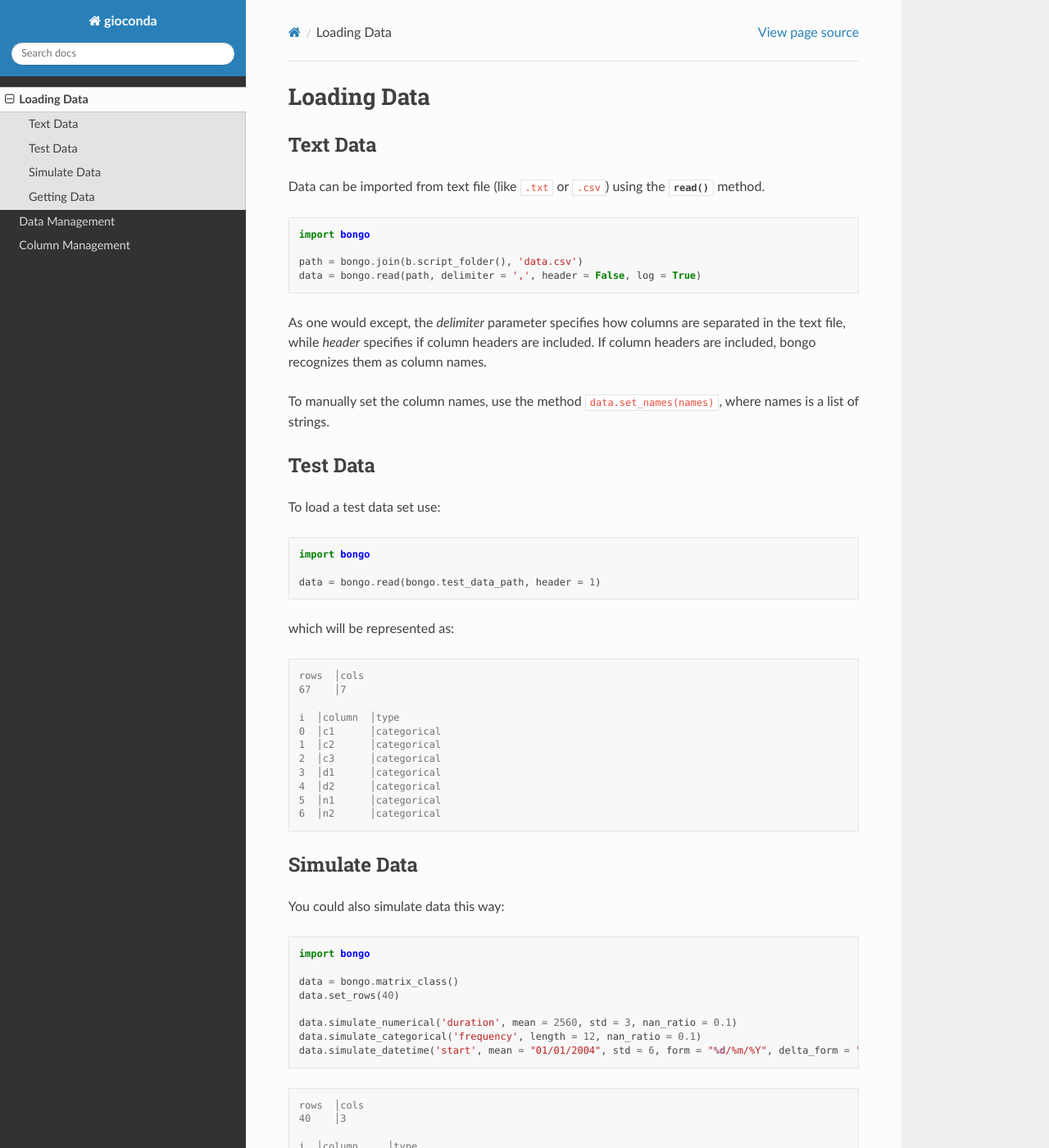
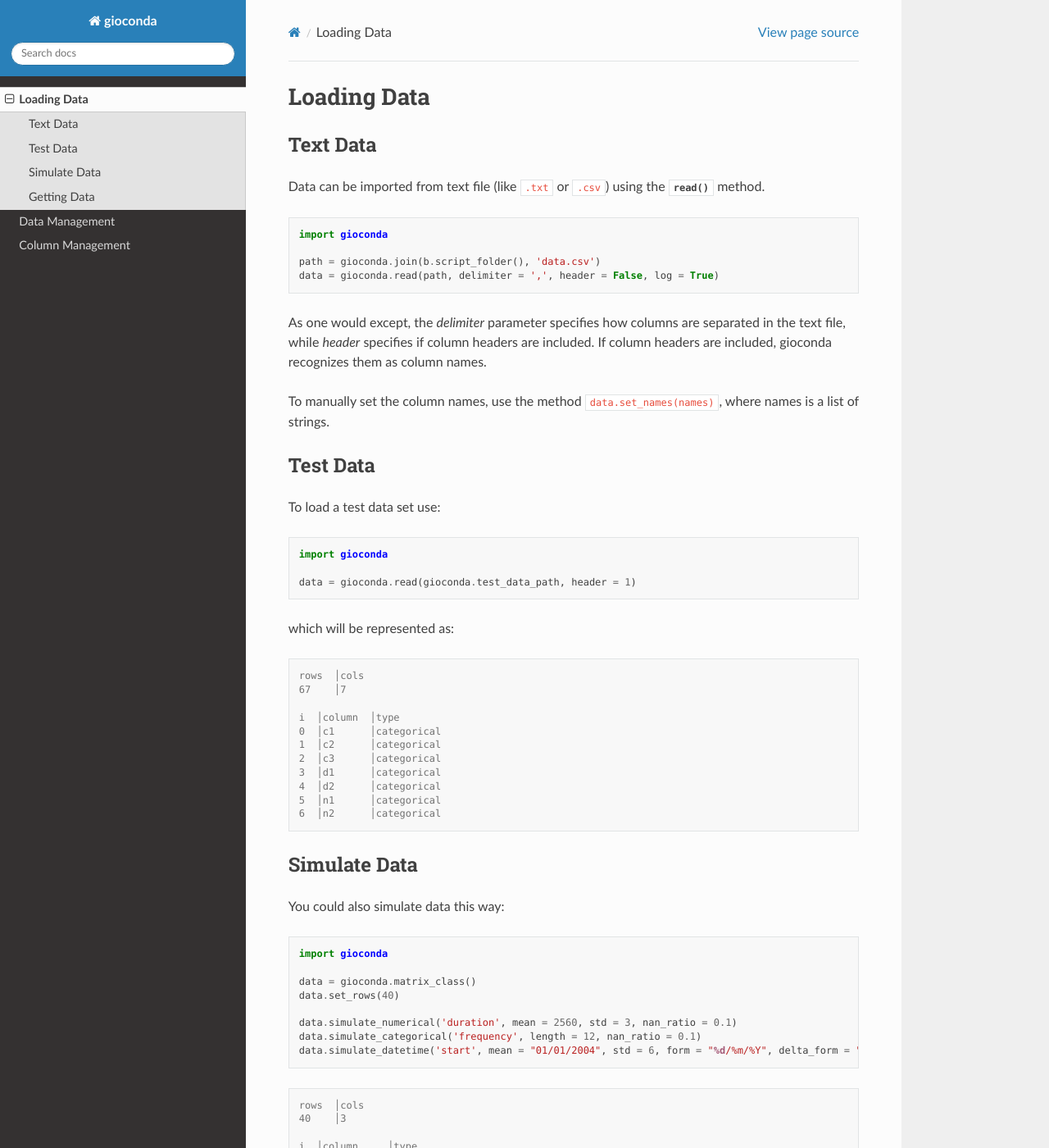
Before and after one commit to piccolomo/gioconda, a Sphinx documentation site: the page built from docs/get.rst, in a window 1280 px wide and 1400 px high. Shown: the whole window at 82% size. Built offline with Sphinx 7.4.7 and the Read the Docs theme 2.0.0, drawn with Linux system fonts in a browser that asks for light colours.

Commit message:
updated naming in docs

```diff
--- a/docs/get.rst
+++ b/docs/get.rst
@@ -9,12 +9,12 @@ Data can be imported from text file (like :file:`.txt` or :file:`.csv`) using th
 
 .. code:: python
 
-    import bongo
+    import gioconda
 
-    path = bongo.join(b.script_folder(), 'data.csv')
-    data = bongo.read(path, delimiter = ',', header = False, log = True)
+    path = gioconda.join(b.script_folder(), 'data.csv')
+    data = gioconda.read(path, delimiter = ',', header = False, log = True)
 
-As one would except, the `delimiter` parameter specifies how columns are separated in the text file, while `header` specifies if column headers are included. If column headers are included, bongo recognizes them as column names.
+As one would except, the `delimiter` parameter specifies how columns are separated in the text file, while `header` specifies if column headers are included. If column headers are included, gioconda recognizes them as column names.
 
 To manually set the column names, use the method ``data.set_names(names)``, where names is a list of strings.
 
@@ -26,9 +26,9 @@ To load a test data set use:
 
 .. code:: python
 
-    import bongo
+    import gioconda
 
-    data = bongo.read(bongo.test_data_path, header = 1)
+    data = gioconda.read(gioconda.test_data_path, header = 1)
 
 which will be represented as:
 
@@ -53,9 +53,9 @@ You could also simulate data this way:
 
 .. code-block:: python
 
-   import bongo
+   import gioconda
 
-   data = bongo.matrix_class()
+   data = gioconda.matrix_class()
    data.set_rows(40)
 
    data.simulate_numerical('duration', mean = 2560, std = 3, nan_ratio = 0.1)
--- a/docs/matrix.rst
+++ b/docs/matrix.rst
@@ -10,9 +10,9 @@ When data is initially loaded, all columns are interpreted as categorical. To sp
 
 .. code:: python
 
-   import bongo
+   import gioconda
 
-   data = bongo.read(bongo.test_data_path, header = True)
+   data = gioconda.read(gioconda.test_data_path, header = True)
 
    data.to_numerical('n1')
    data.to_numerical('n2')
```
Also changed, not shown: docs/index.rst (+5 -5 lines), 12 other files.
